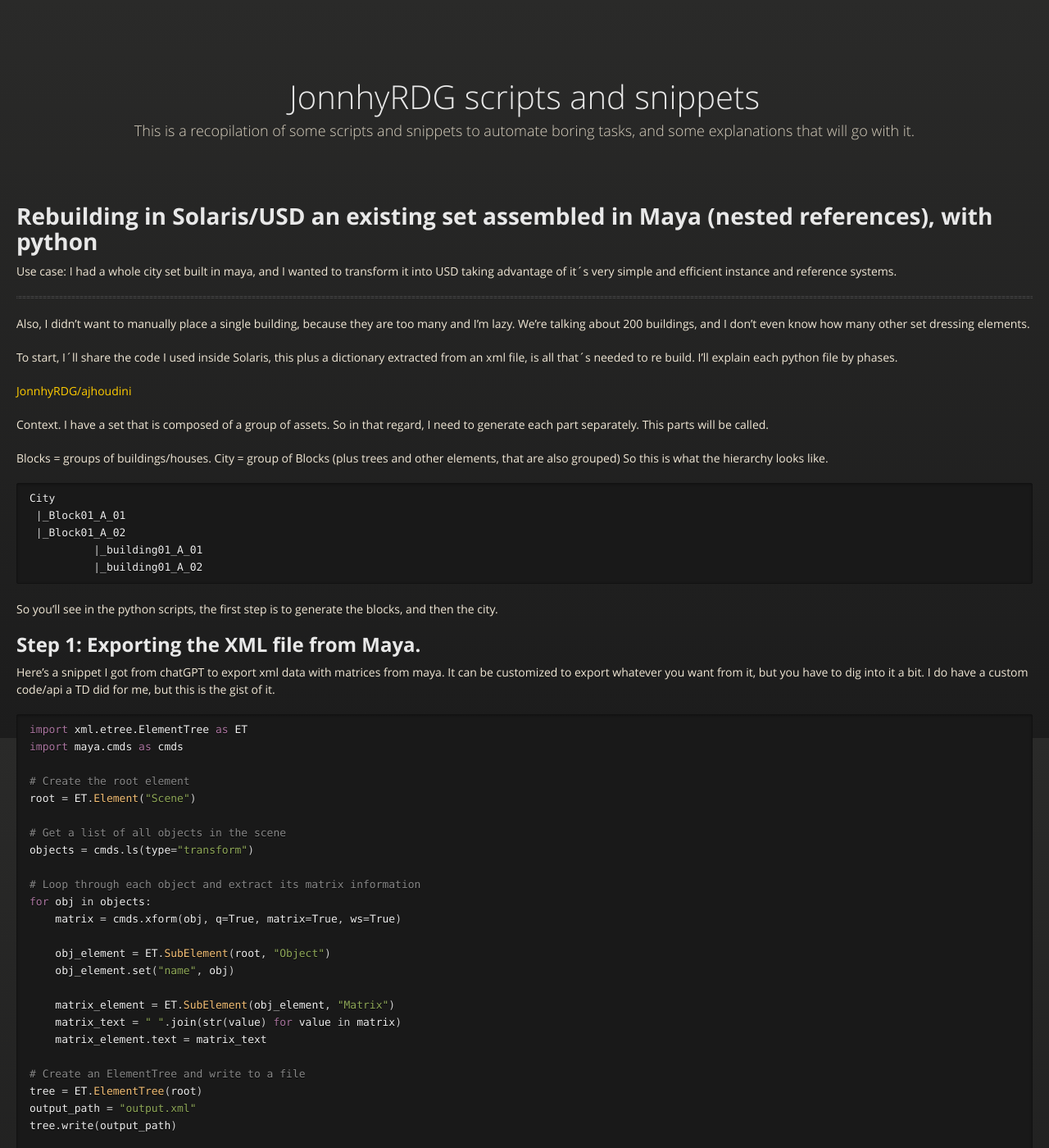
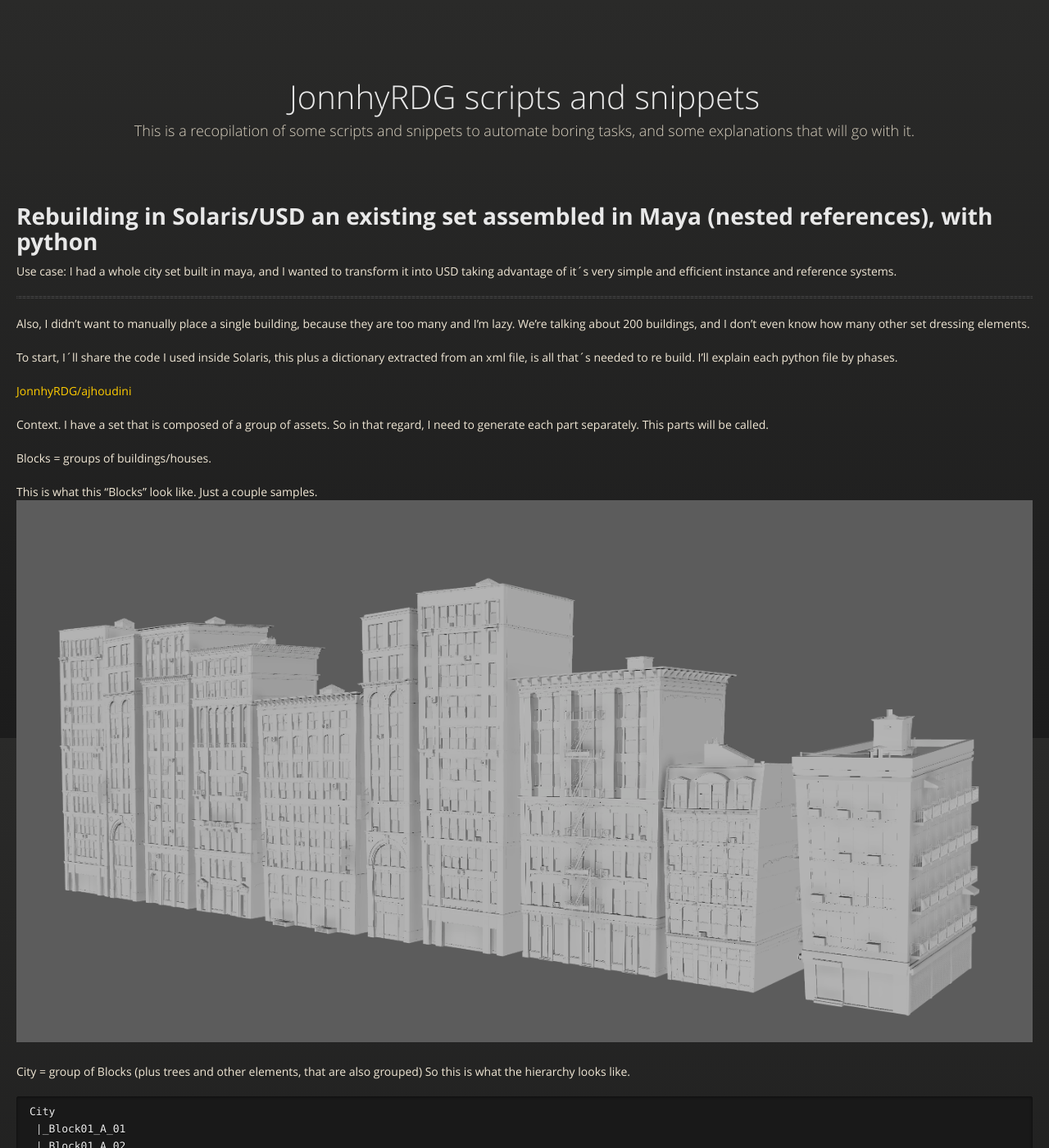
Before and after one commit to JonnhyRDG/jonnhyRDG.github.io, a Jekyll site: the page built from index.md, in a window 1280 px wide and 1400 px high. Shown: the whole window at 82% size. Built offline with Jekyll 4.4.1, drawn with Linux system fonts in a browser that asks for light colours; our own code applies the rules of GitHub Pages for plain Markdown files.

Commit message:
testing images

```diff
--- a/index.md
+++ b/index.md
@@ -15,6 +15,10 @@ I'll explain each python file by phases.
 Context. I have a set that is composed of a group of assets. So in that regard, I need to generate each part separately. This parts will be called.
 
 Blocks = groups of buildings/houses.
+
+This is what this "Blocks" look like. Just a couple samples.
+![Block01_A](https://jonnhyrdg.github.io/assets/images/block_sample.PNG)
+
 City = group of Blocks (plus trees and other elements, that are also grouped)
 So this is what the hierarchy looks like.
 
```
Also changed, not shown: assets/images/block_sample.PNG (added), 1 other file.
